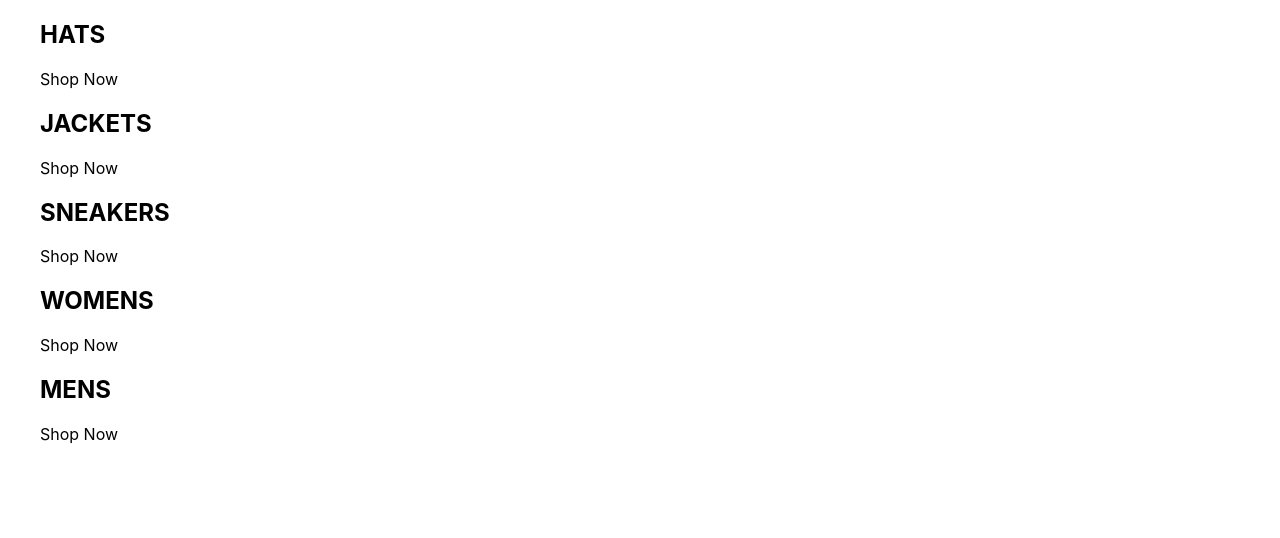
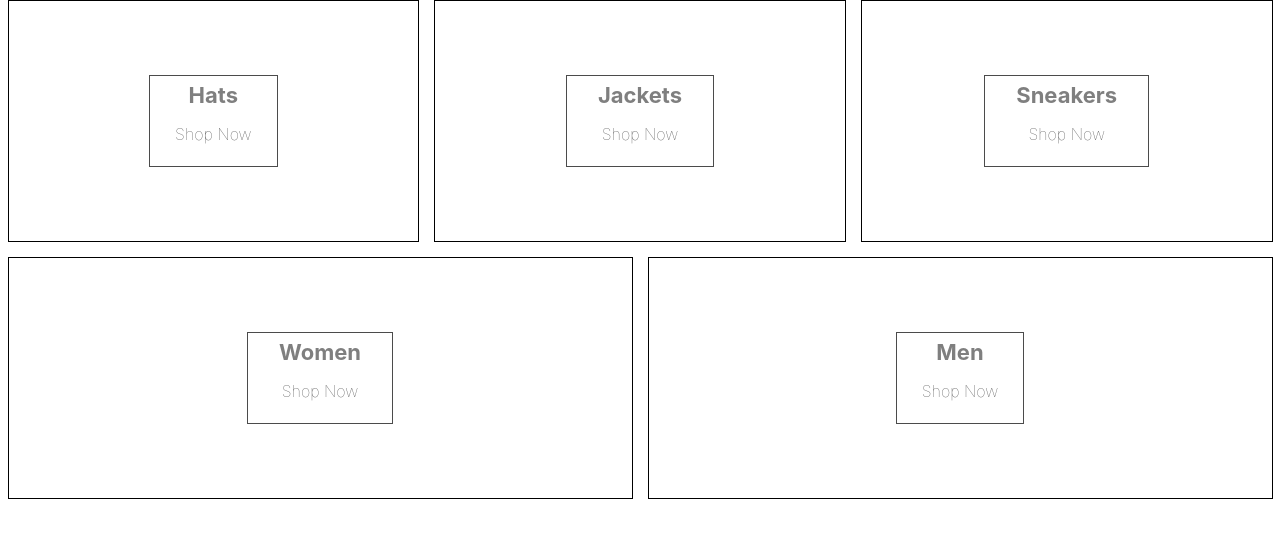
Before and after one commit to boston-terrier-kirin/ztm-react, a React (Create React App) app in the folder crwn-clothing/: page / in a window 1280 px wide. Shown: the top 538 px of the page. Built offline with nearby package versions, Linux system fonts and the light colour scheme.

Commit message:
crwn-clothing/Section4-76

```diff
--- a/crwn-clothing/package.json
+++ b/crwn-clothing/package.json
@@ -9,6 +9,7 @@
     "react": "^18.1.0",
     "react-dom": "^18.1.0",
     "react-scripts": "5.0.1",
+    "sass": "^1.51.0",
     "web-vitals": "^2.1.4"
   },
   "scripts": {
--- a/crwn-clothing/src/App.js
+++ b/crwn-clothing/src/App.js
@@ -1,38 +1,42 @@
+import './categories.styles.scss';
+
 const App = () => {
-  return (
-    <dir className="catetories-container">
-      <div className="category-container">
+  const categories = [
+    {
+      id: 1,
+      title: 'Hats',
+    },
+    {
+      id: 2,
+      title: 'Jackets',
+    },
+    {
+      id: 3,
+      title: 'Sneakers',
+    },
+    {
+      id: 4,
+      title: 'Women',
+    },
+    {
+      id: 5,
+      title: 'Men',
+    },
+  ];
+
+  const renderCategory = categories.map((category) => {
+    return (
+      <div key={category.id} className="category-container">
+        <div className="background-image"></div>
         <div className="category-body-container">
-          <h2>HATS</h2>
+          <h2>{category.title}</h2>
           <p>Shop Now</p>
         </div>
       </div>
-      <div className="category-container">
-        <div className="category-body-container">
-          <h2>JACKETS</h2>
-          <p>Shop Now</p>
-        </div>
-      </div>
-      <div className="category-container">
-        <div className="category-body-container">
-          <h2>SNEAKERS</h2>
-          <p>Shop Now</p>
-        </div>
-      </div>
-      <div className="category-container">
-        <div className="category-body-container">
-          <h2>WOMENS</h2>
-          <p>Shop Now</p>
-        </div>
-      </div>
-      <div className="category-container">
-        <div className="category-body-container">
-          <h2>MENS</h2>
-          <p>Shop Now</p>
-        </div>
-      </div>
-    </dir>
-  );
+    );
+  });
+
+  return <div className="categories-container">{renderCategory}</div>;
 };
 
 export default App;
--- /dev/null
+++ b/crwn-clothing/src/categories.styles.scss
@@ -0,0 +1,75 @@
+.categories-container {
+  width: 100%;
+  display: flex;
+  flex-wrap: wrap;
+  justify-content: space-between;
+}
+
+.category-container {
+  min-width: 30%;
+  height: 240px;
+  flex: 1 1 auto;
+  display: flex;
+  align-items: center;
+  justify-content: center;
+  border: 1px solid black;
+  margin: 0 7.5px 15px;
+  overflow: hidden;
+
+  &:hover {
+    cursor: pointer;
+
+    & .background-image {
+      transform: scale(1.1);
+      transition: transform 6s cubic-bezier(0.25, 0.45, 0.45, 0.95);
+    }
+
+    & .category-body-container {
+      opacity: 0.9;
+    }
+  }
+
+  &.large {
+    height: 380px;
+  }
+
+  &:first-child {
+    margin-right: 7.5px;
+  }
+
+  &:last-child {
+    margin-left: 7.5px;
+  }
+
+  .background-image {
+    width: 100%;
+    height: 100%;
+    background-size: cover;
+    background-position: center;
+  }
+
+  .category-body-container {
+    height: 90px;
+    padding: 0 25px;
+    display: flex;
+    flex-direction: column;
+    align-items: center;
+    justify-content: center;
+    border: 1px solid black;
+    background-color: white;
+    opacity: 0.7;
+    position: absolute;
+
+    h2 {
+      font-weight: bold;
+      margin: 0 6px 0;
+      font-size: 22px;
+      color: #4a4a4a;
+    }
+
+    p {
+      font-weight: lighter;
+      font-size: 16px;
+    }
+  }
+}
```
Also changed, not shown: 2 other files (tests, documents, lock files or other folders).
